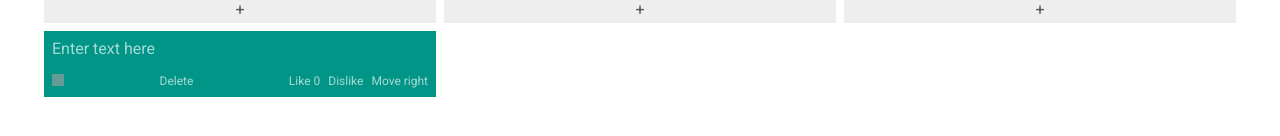
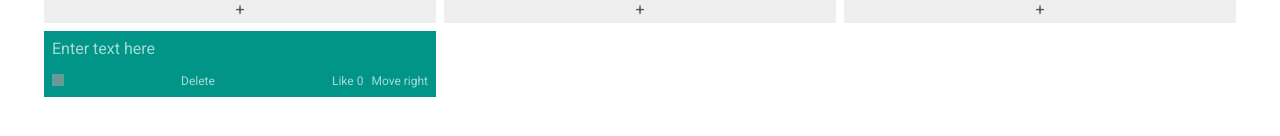
Before and after one commit to hillary26121/Retro-Board-2, a React (Create React App) app: page / in a window 1280 px wide. Shown: the part 180-316 px from the top of the page. Built offline with nearby package versions, Linux system fonts and the light colour scheme; grey boxes are pictures that could not be loaded.

Commit message:
fixed likes

```diff
--- a/src/App.js
+++ b/src/App.js
@@ -4,7 +4,7 @@ import { useState } from "react";
 
 function App() {
   const [listCards, setListCards] = useState([
-    { id: 0, userInput: "hello", likes: 0, dislikes: 0, category: "went-well" },
+    { id: 0, userInput: "hello", likes: 0, category: "went-well" },
   ]);
 
   const addListCard = (e) => {
@@ -68,14 +68,16 @@ function App() {
     }
   }
 
-  function incrementLikes(){
+  function incrementLikes(index){
+    listCards[index].likes += 1
     setListCards([
       ...listCards,
     ])
-    listCards.likes += 1;
+
 
 
   }
+
 
   return (
     <main class="content row">
@@ -137,6 +139,7 @@ function App() {
                   likes={listCard.likes}
                   index={index}
                   dislikes={listCard.dislikes}
+                  incrementLikes = {incrementLikes}
                   addListCard={addListCard}
                   deleteItem={deleteItem}
                   moveLeft = {moveLeft}
@@ -167,6 +170,7 @@ function App() {
                   likes={listCard.likes}
                   dislikes={listCard.dislikes}
                   index={index}
+                  incrementLikes = {incrementLikes}
                   addListCard={addListCard}
                   deleteItem={deleteItem}
                   moveLeft = {moveLeft}
--- a/src/components/list-cards.jsx
+++ b/src/components/list-cards.jsx
@@ -2,7 +2,7 @@ import React from "react";
 import { useState } from 'react';
 
 function ListCards(props) {
-    const {likes, setLikes, index, moveLeft, moveRight, deleteItem, incrementLikes} = props;
+    const {likes, index, moveLeft, moveRight, deleteItem, incrementLikes} = props;
     const [userInput, setUserInput] = useState('');
 
  return (
@@ -26,18 +26,19 @@ function ListCards(props) {
             Delete
           </button>
           <div>
-            <button type="button" class="button button-left" title="Like" onClick = {()=>incrementLikes()}>
+            <button type="button" class="button button-left" title="Like" onClick = {()=>incrementLikes(index)}>
               Like {likes}
             </button>
-            <button
+            {/* <button
 
               value={props.likes}
               type="button"
               class="button button-left"
               title="Dislike"
+              onClick = {()=>incrementDislikes(index)}
             >
-              Dislike
-            </button>
+              Dislike {dislikes}
+            </button> */}
             <button
               onClick = {()=> moveRight(index)}
               value={props.dislikes}
```
